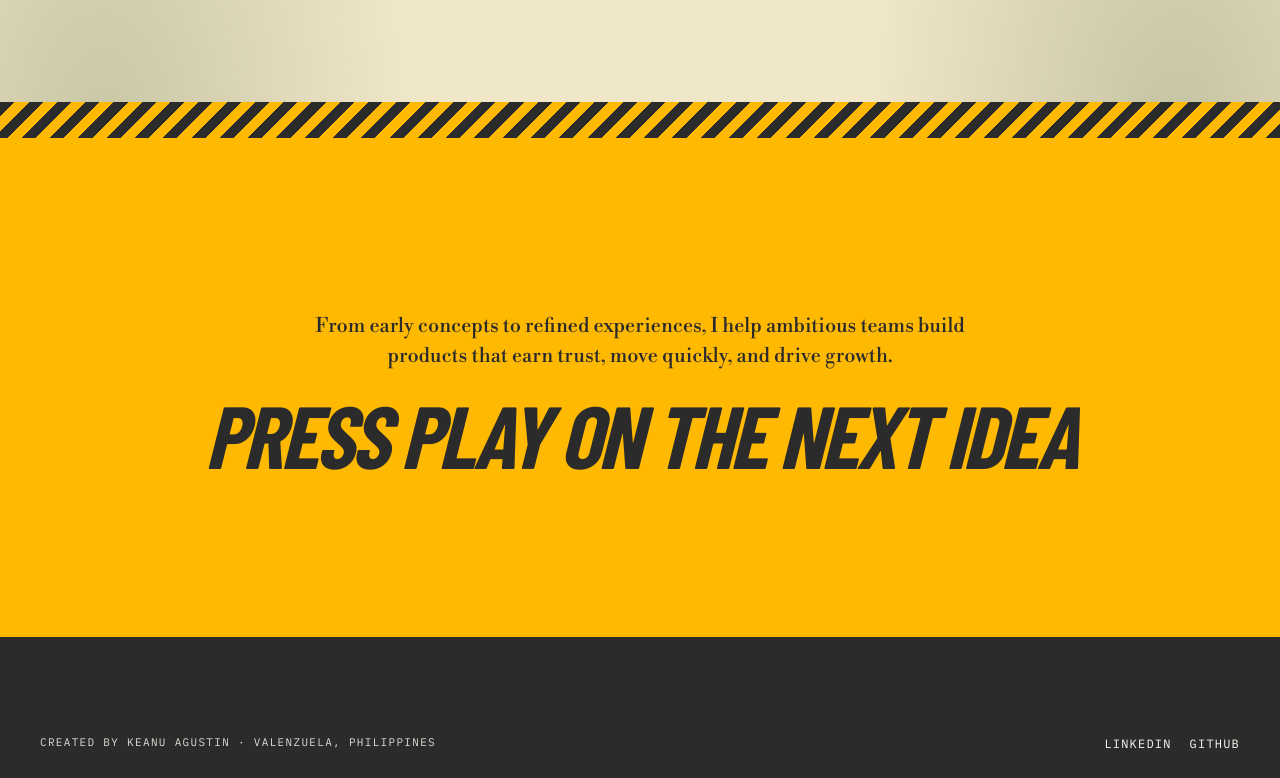
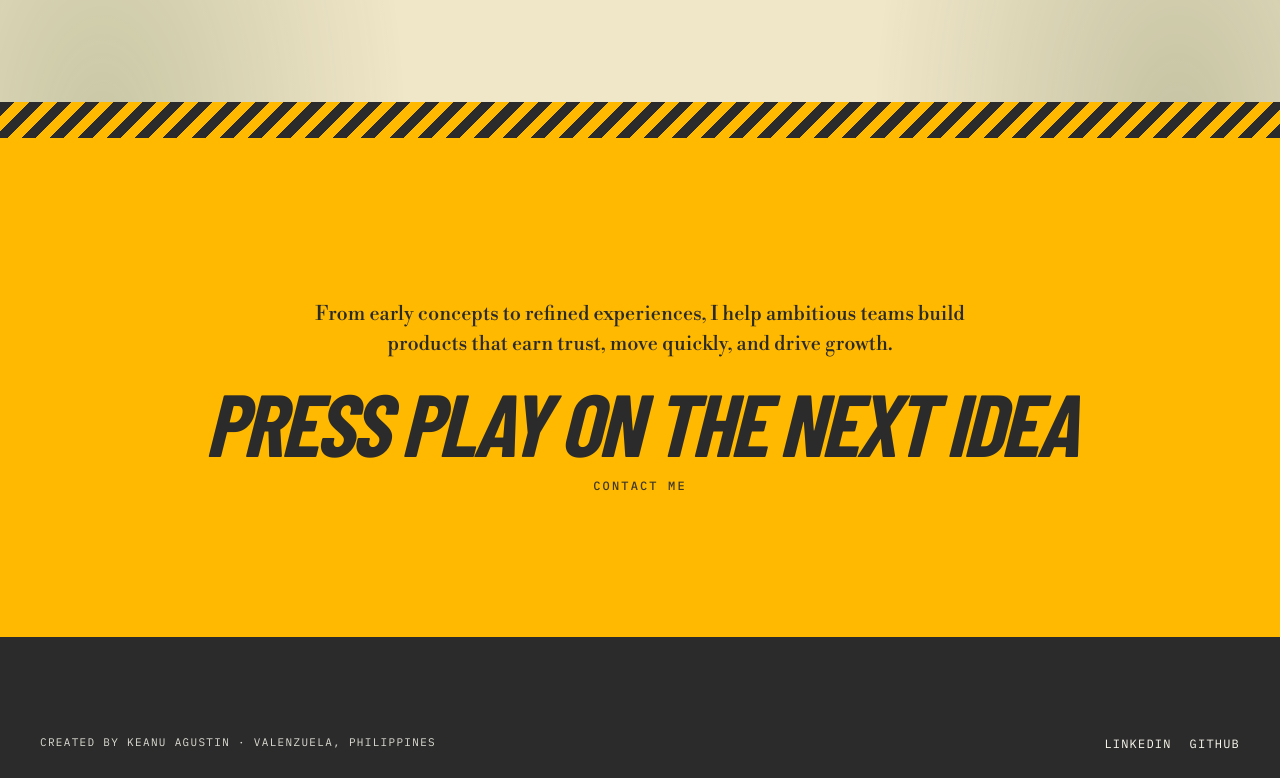
Before and after one commit to geadlydrim/portfolio, a Next.js app: page / in a window 1280 px wide. Shown: the part 4075-4853 px from the top of the page. Built offline with nearby package versions, Linux system fonts and the light colour scheme; a web font is replaced by a local one.

Commit message:
add subtitle for footer headline

```diff
--- a/app/globals.css
+++ b/app/globals.css
@@ -1479,6 +1479,10 @@ button {
   margin-bottom: 18px;
 }
 .ft-head-btn {
+  display: flex;
+  flex-direction: column;
+  align-items: center;
+  gap: 12px;
   font-family: var(--font-display), sans-serif;
   font-size: clamp(36px, 8vw, 88px);
   font-weight: 800;
@@ -1487,6 +1491,15 @@ button {
   line-height: 1.02;
   letter-spacing: -0.04em;
   cursor: pointer;
+}
+.ft-head-cue {
+  font-family: var(--font-mono), monospace;
+  font-size: 12px;
+  font-weight: 500;
+  font-style: normal;
+  letter-spacing: 0.18em;
+  text-transform: uppercase;
+  opacity: 0.9;
 }
 .ft-head-btn:hover {
   color: var(--c-coral);
--- a/components/chrome/SiteFooter.tsx
+++ b/components/chrome/SiteFooter.tsx
@@ -19,7 +19,8 @@ export function SiteFooter() {
         <p className="ft-sub reveal is-in">{site.footer.sub}</p>
         <h2 className="ft-head">
           <button className="ft-head-btn" type="button" onClick={() => setOpen(true)}>
-            {site.footer.headline}
+            <span className="ft-head-line">{site.footer.headline}</span>
+            <span className="ft-head-cue">{site.footer.subtitle}</span>
           </button>
         </h2>
       </div>
--- a/content/site.ts
+++ b/content/site.ts
@@ -27,6 +27,7 @@ export const site = {
   footer: {
     sub: "From early concepts to refined experiences, I help ambitious teams build products that earn trust, move quickly, and drive growth.",
     headline: "Press play on the next idea",
+    subtitle: "Contact me",
     credit: "Created by Keanu Agustin",
   },
   contact: {
```
